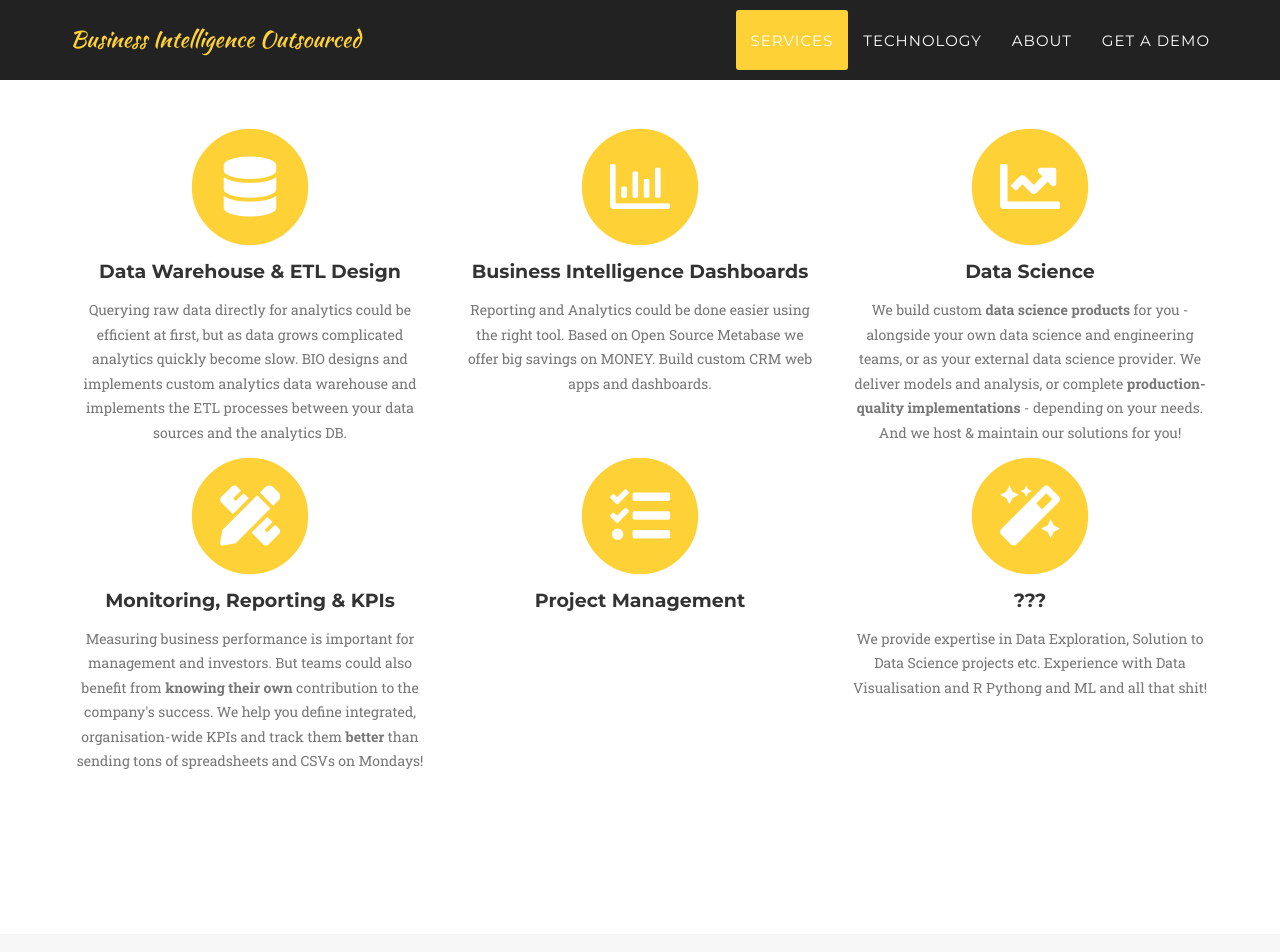
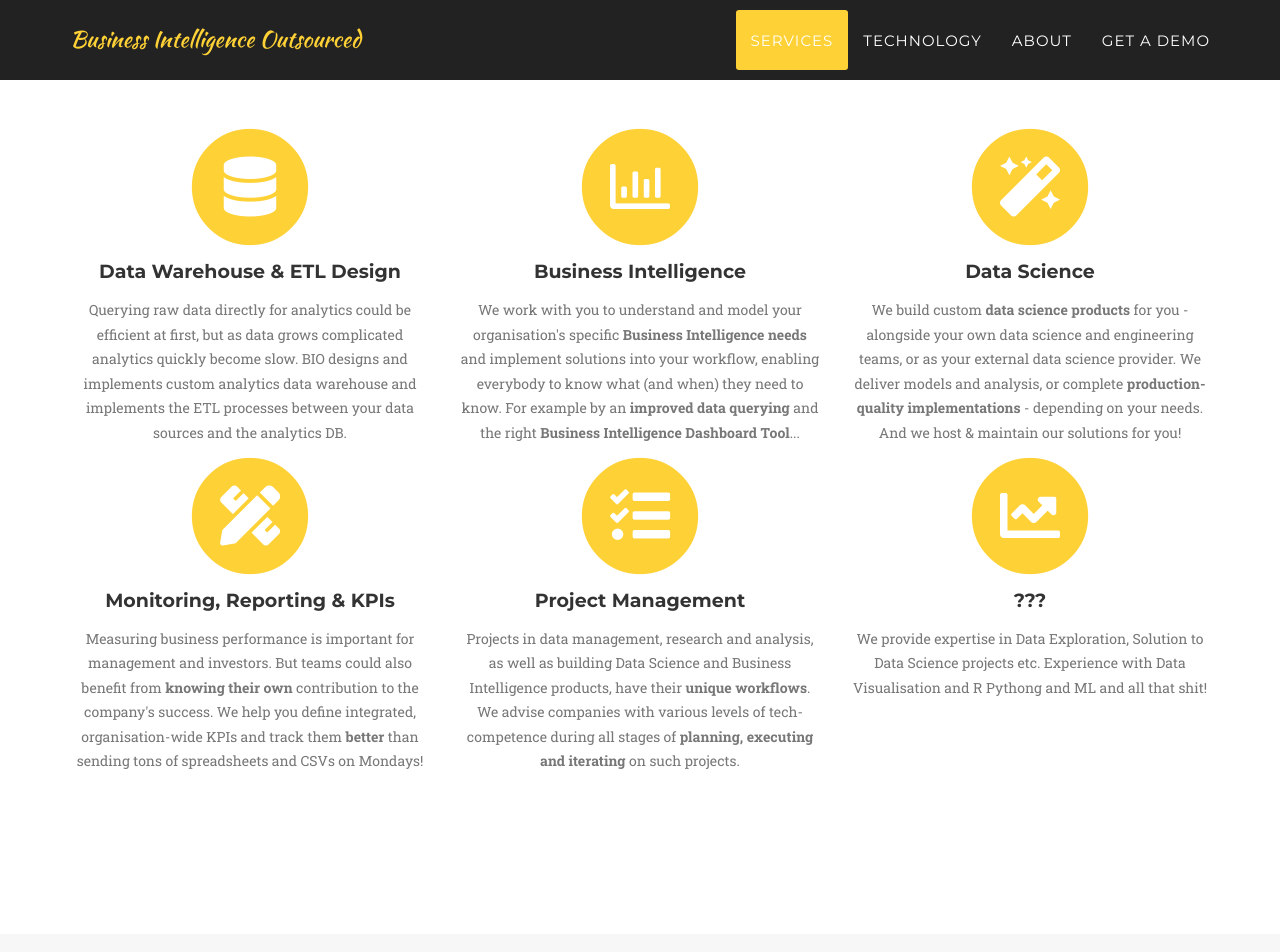
Before and after one commit to chochkov/chochkov.github.io, a Jekyll site: the page built from index.html, in a window 1280 px wide and 1400 px high, scrolled down 938 px. Shown: the top 952 px of the window. Built offline with Jekyll 4.4.1, drawn with Linux system fonts in a browser that asks for light colours; some web fonts are replaced; some of the changed text lies outside the part shown.

Commit message:
More work on the copy

```diff
--- a/_includes/services.html
+++ b/_includes/services.html
@@ -22,14 +22,15 @@
             <i class="fas fa-circle fa-stack-2x text-primary"></i>
             <i class="far fa-chart-bar fa-stack-1x fa-inverse"></i>
           </span>
-          <h4 class="service-heading">Business Intelligence Dashboards</h4>
-          <p class="text-muted">Reporting and Analytics could be done easier using the right tool. Based on Open Source Metabase we offer big savings on MONEY. Build custom CRM web apps and
-          dashboards.</p>
+          <h4 class="service-heading">Business Intelligence</h4>
+          <p class="text-muted">We work with you to understand and model your organisation's specific <b>Business Intelligence needs</b> and implement solutions into your workflow, enabling everybody to know what (and
+          when)
+          they need to know. For example by an <b>improved data querying</b> and the right <b>Business Intelligence Dashboard Tool</b>...</p>
         </div>
         <div class="col-md-4">
           <span class="fa-stack fa-4x">
             <i class="fas fa-circle fa-stack-2x text-primary"></i>
-            <i class="fas fa-chart-line fa-stack-1x fa-inverse"></i>
+            <i class="fas fa-magic fa-stack-1x fa-inverse"></i>
           </span>
           <h4 class="service-heading">Data Science</h4>
           <p class="text-muted">We build custom <b>data science products</b> for you - alongside your own data science and engineering teams, or as your external data science provider. We deliver
@@ -52,12 +53,14 @@
             <i class="fas fa-tasks fa-stack-1x fa-inverse"></i>
           </span>
           <h4 class="service-heading">Project Management</h4>
-          <p class="text-muted"></p>
+          <p class="text-muted">Projects in data management, research and analysis, as well as building Data Science and Business Intelligence products, have their <b>unique workflows</b>. We advise
+          companies with various levels of tech-competence during all stages of
+          <b>planning, executing and iterating</b> on such projects.</p>
         </div>
         <div class="col-md-4">
           <span class="fa-stack fa-4x">
             <i class="fas fa-circle fa-stack-2x text-primary"></i>
-            <i class="fas fa-magic fa-stack-1x fa-inverse"></i>
+            <i class="fas fa-chart-line fa-stack-1x fa-inverse"></i>
           </span>
           <h4 class="service-heading">???</h4>
           <p class="text-muted">We provide expertise in Data Exploration, Solution to Data Science projects etc. Experience with Data Visualisation and R Pythong and ML and all that shit!</p>
--- a/_includes/technology.html
+++ b/_includes/technology.html
@@ -4,7 +4,7 @@
             <div class="row">
                 <div class="col-lg-12 text-center">
                     <h2 class="section-heading">Technology</h2>
-                    <h3 class="section-subheading text-muted">Our technological focus lies primarily on delivering Data Science and BI Solutions based on Open Source technologies. Bringing
+                    <h3 class="section-subheading text-muted">Our technological focus lies primarily on delivering <b>Data Science and BI Solutions</b> based on <b>Open Source</b> technologies. Bringing
                       <b>Automataion</b> into our customers'
                       workflows is a main goal for us. From collecting and processing data, to analysing, learning from it and delivering insights to stakeholers!
                       </h3>
```
